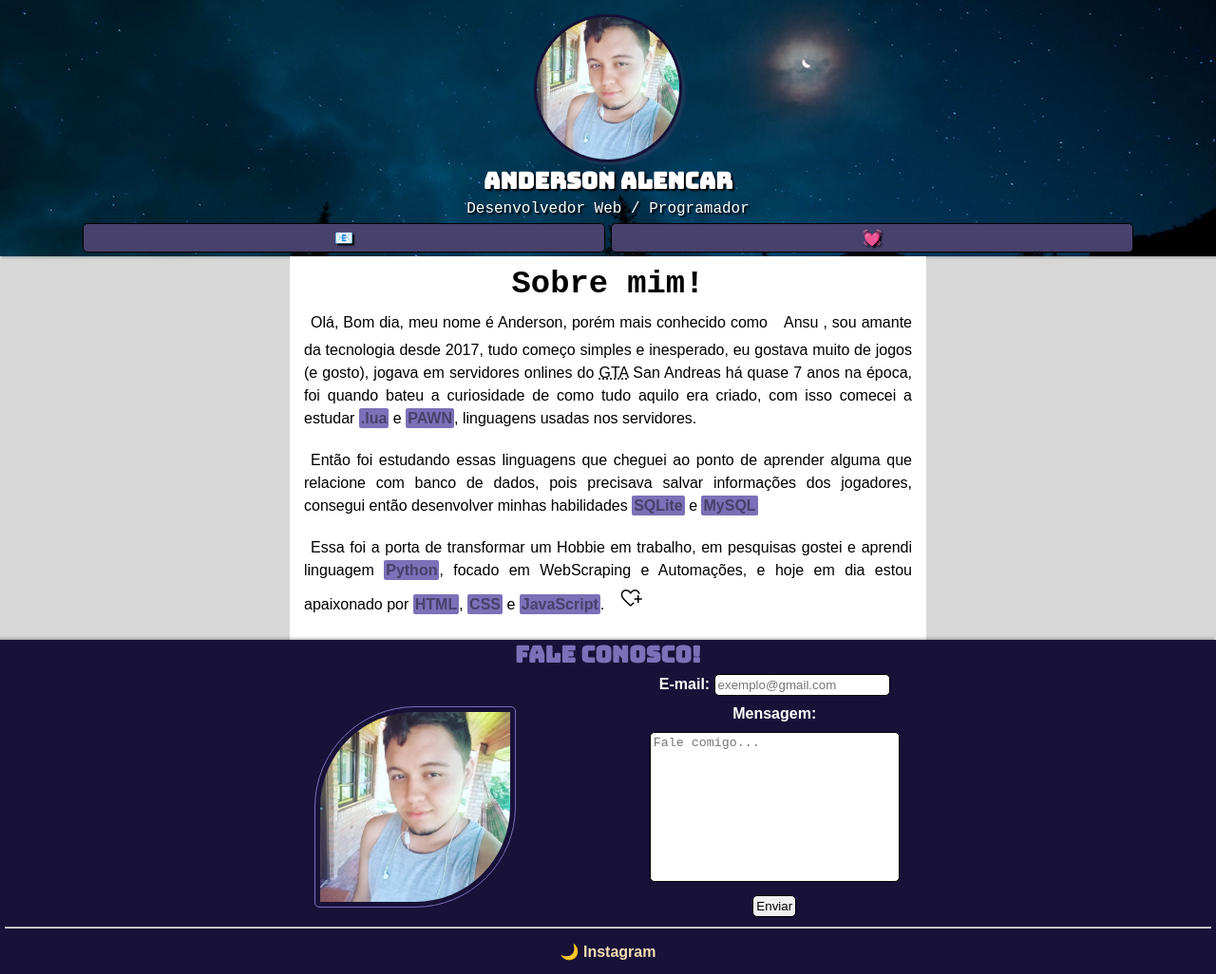
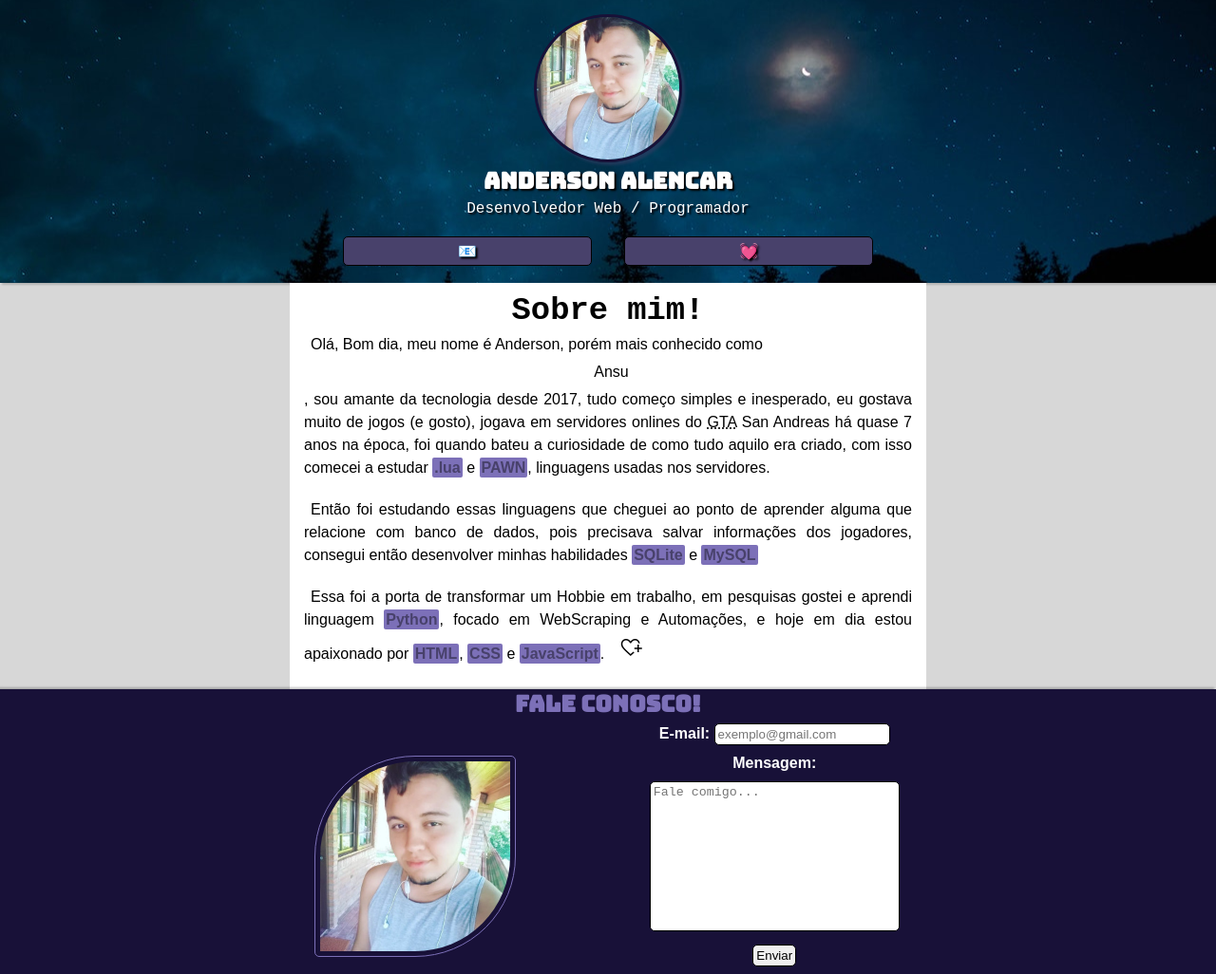
Before and after one commit to joveransu/curriculo, a plain HTML site: page index.html in a window 1280 px wide. Shown: the top 1026 px of the page at 95% size. Drawn offline with nearby package versions, Linux system fonts and the light colour scheme.

Commit message:
update button

```diff
--- a/css/media.css
+++ b/css/media.css
@@ -20,6 +20,11 @@
         text-shadow: 2px 2px 2px black;
     }
 
+    p.button-control{
+        margin: 15px;
+        width: 250px;
+    }
+
     main{
         /*background-color: rgba(5, 49, 120, 0.486);*/
         background-color: rgba(128, 128, 128, 0.315);
@@ -30,6 +35,10 @@
         margin: auto;
         background-color: white;
         padding: 10px;
+    }
+
+    span {
+        display: block;
     }
 
     footer{
--- a/index.html
+++ b/index.html
@@ -27,7 +27,7 @@
                 <h1>Habilidades!</h1>
                 <div class="div-skills">
                     <h2><strong>HTML5</strong></h2>
-                    Skill <div class="level green"></div>
+                    <strong>Skill</strong> <div class="level green"></div>
                     <div class="level green"></div>
                     <div class="level green"></div>
                     <div class="level green"></div>
```
